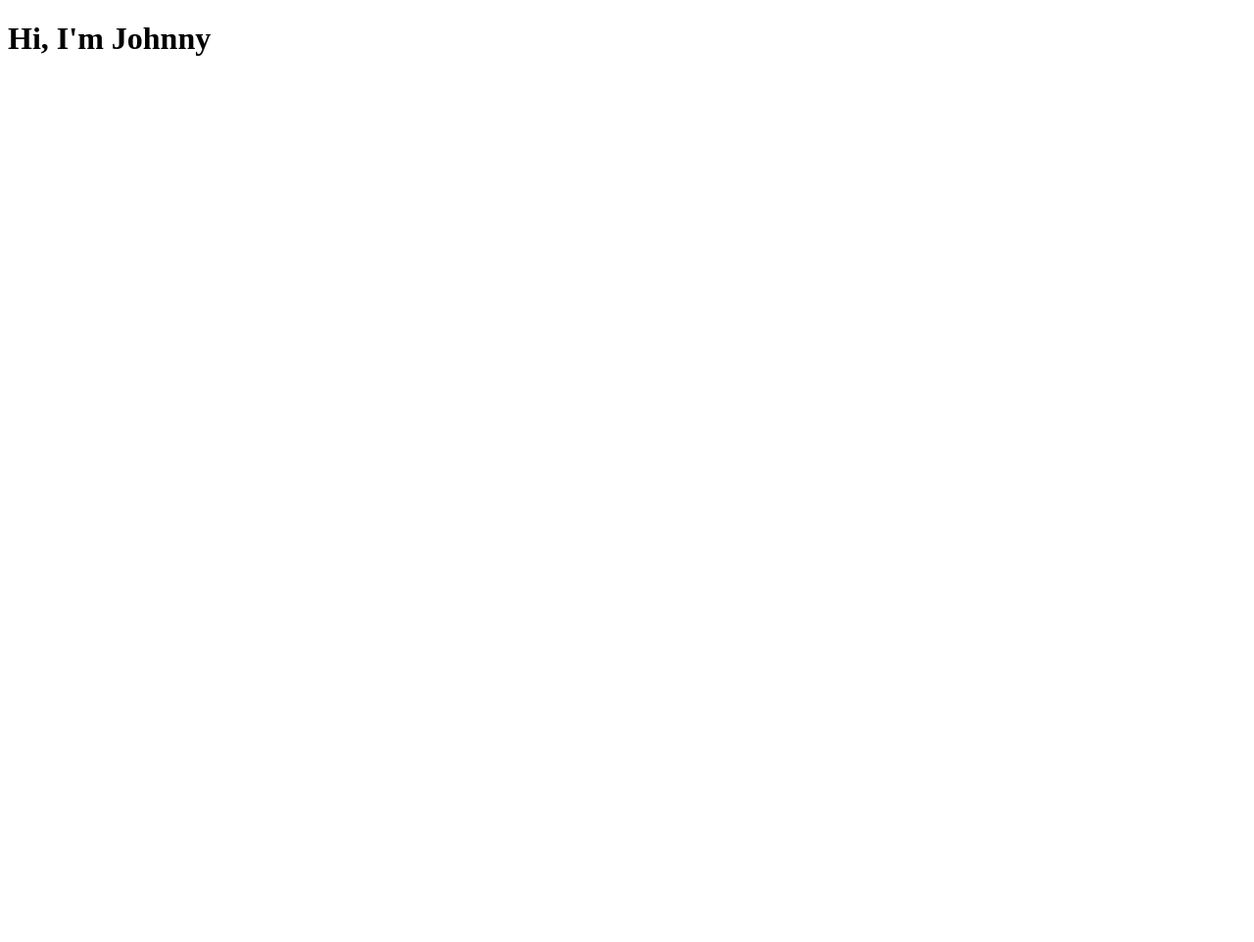
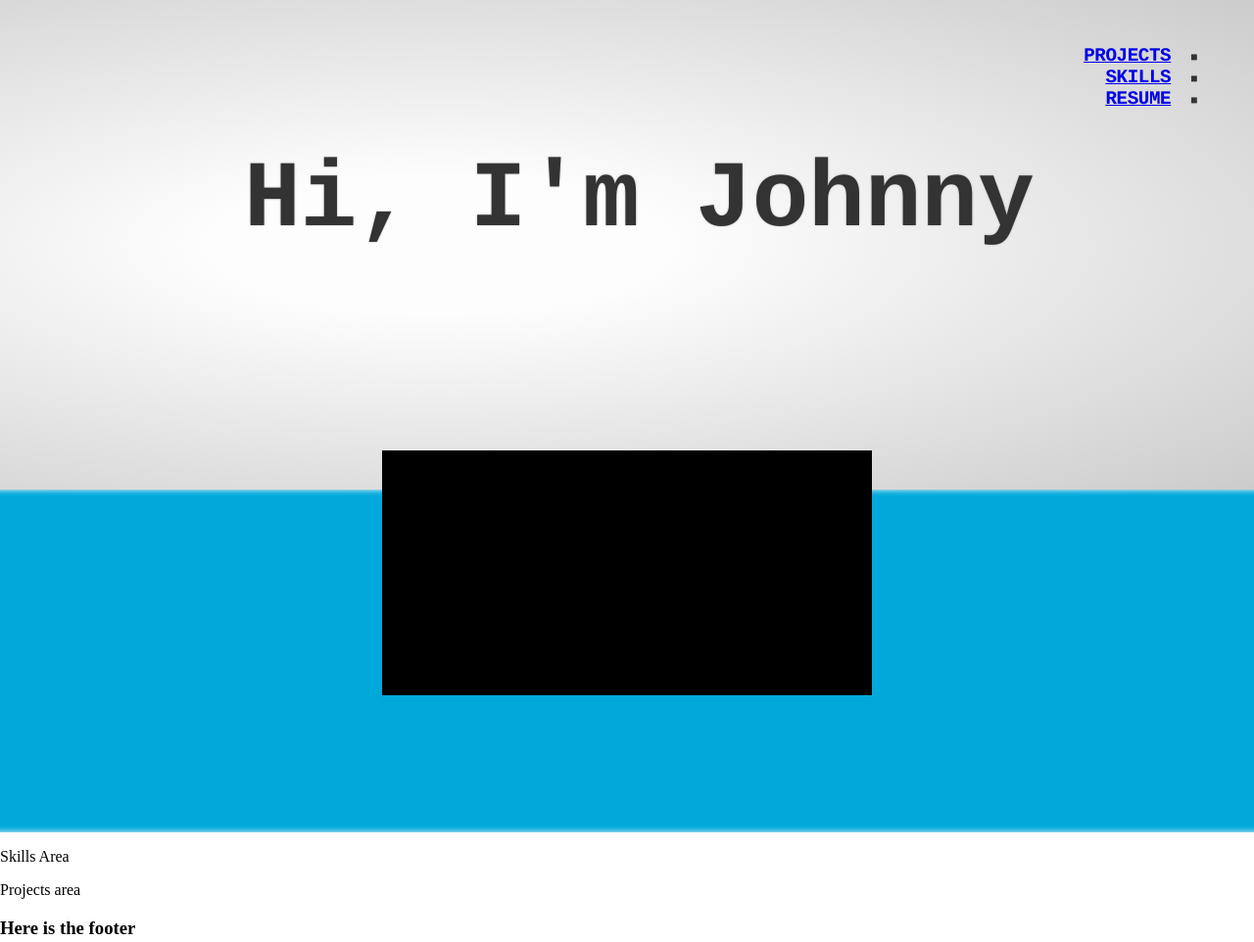
Before and after one commit to JayeFive/professional-website, a plain HTML site: page index.html in a window 1280 px wide. Shown: the whole page at 98% size. Before the commit the page ends 800 px from the top, so only its background shows below. Drawn offline with Linux system fonts and the light colour scheme.

Commit message:
add splash page

```diff
--- a/css/style.css
+++ b/css/style.css
@@ -0,0 +1,82 @@
+body {
+  margin: 0;
+}
+
+
+.splash-page {
+  margin: 0;
+  width: 100%;
+  height: 500px;
+  font-family: courier, monospace;
+  background-image: radial-gradient(at 35%, #fdfdfd 20%, #ccc 100%);
+}
+
+/* navbar sits vertically along the right side */
+.vert-navbar {
+  position: relative;
+  right: 18px;
+  float: right;
+  padding-top: 30px;
+}
+
+nav ul li {
+  list-style: none;
+  color: #333;
+  font-size: 1.2em;
+  font-weight: bold;
+  margin-right: 20px;
+  text-shadow: 0px 0px 0.5px #aaa;
+  letter-spacing: -0.02em;
+  text-transform: uppercase;
+}
+
+nav ul li::before {
+  content: '\25A0';
+  display: inline;
+  position: relative;
+  max-width: 0;
+  max-height: 0;
+  left: 20px;
+  font-size: 12px;
+  color: #333;
+  text-shadow: 0px 0px 0.5px #aaa;
+}
+
+nav ul li a:visited {
+  color: #555;
+  text-shadow: 0px;
+}
+
+.title-heading h1 {
+  margin: auto;
+  padding: 150px 0px 0px 25px;
+  text-align: center;
+  font-family: courier;
+  font-size: 6em;
+  color: #333;
+  text-shadow: 0px 0px 2px #aaa;
+}
+
+
+
+
+/* Hi, I'm Johnny */
+
+
+.projects {
+  margin: 0px;
+  width: 100%;
+  height: 350px;
+  box-shadow: inset 0 -10px 6px -10px #fff,
+              inset 0  10px 6px -10px #fff;
+  background-color: #01a9db;
+}
+
+#splash-box {
+  width: 500px;
+  height: 250px;
+  margin: 0px auto 10px auto;
+  position: relative;
+  top: -40px;
+  background-color: black;
+}
--- a/index.html
+++ b/index.html
@@ -8,27 +8,59 @@
 
     <link rel="stylesheet" href="./css/style.css" type="text/css" />
   </head>
+
   <body>
+    <!-- Main content -->
+    <!-- Top Level Header -->
+    <section class="splash-page">
+      <header>
+        <!-- Navigation -->
+        <div class="vert-navbar">
+          <nav>
+            <ul dir="rtl">
+              <li><a href="#projects-top">Projects</a></li>
+              <li><a href="#skills-top">Skills</a></li>
+              <li><a href="#resume">Resume</a></li>
+            </ul>
+          </nav>
+        </div>
+      </header>
+      <!-- Front Page -->
+      <section>
+        <div class="title-heading">
           <h1>Hi, I'm Johnny</h1>
+        </div>
+      </section>
+    </section>
 
 
-
-        <!-- Main content -->
-        <!-- Navigation -->
-
-            <!-- Top Level Header -->
+    <main>
 
 
-        <!-- Front Page -->
+      <!-- Introduction Box -->
+      <section class="projects" id="projects-top">
+        <div id="splash-box">
 
-            <!-- Introduction Box -->
+        </div>
+
+      </section>
 
       <!-- Skills -->
+      <section>
+        <p>Skills Area</p>
 
+      </section>
       <!-- Projects -->
+      <section>
+        <p>Projects area</p>
 
+      </section>
+    </main>
     <!-- Footer -->
+    <Footer>
+      <h3>Here is the footer</h3>
 
+    </Footer>
     <script src="./js/index.js"></script>
   </body>
 </html>
```
Lines whose indentation alone changed are shown as unchanged.
